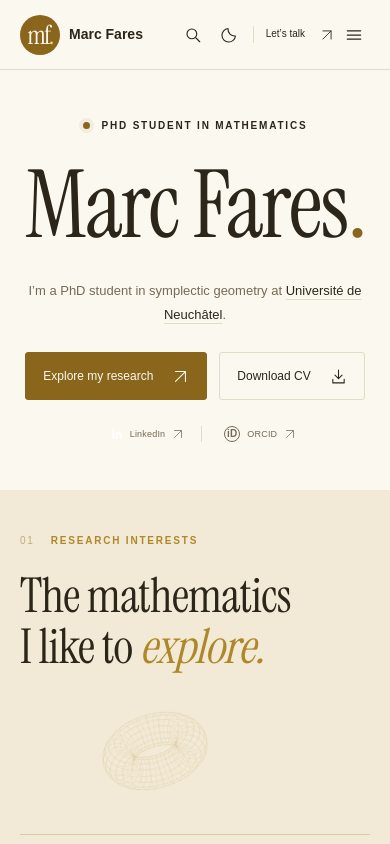
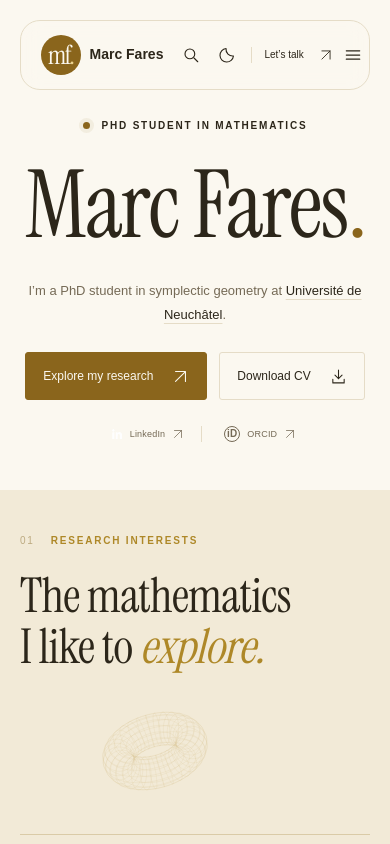
Before and after one commit to BrunoFares/marc-portfolio, a Next.js app: page / in a window 390 px wide. Shown: the top 844 px of the page. Built offline with nearby package versions, Linux system fonts and the light colour scheme.

Commit message:
Changed the look of the header.

```diff
--- a/components/header/header.css
+++ b/components/header/header.css
@@ -1,12 +1,15 @@
 /* Component styles, including responsive and print overrides. */
 .site-header {
   height: 88px;
-  border-bottom: 1px solid var(--line);
+  border: 1px solid var(--line);
   position: sticky;
-  top: 0;
+  top: 20px;
   z-index: 30;
-  background: color-mix(in srgb, var(--bg) 94%, transparent);
-  backdrop-filter: blur(18px);
+  background: color-mix(in srgb, var(--bg) 50%, transparent);
+  backdrop-filter: blur(10px);
+  padding-left: 5%;
+  padding-right: 5%;
+  border-radius: 20px;
 }
 .header-inner {
   height: 100%;
@@ -164,13 +167,14 @@
   .main-nav {
     display: none;
     position: absolute;
-    top: 70px;
+    top: 80px;
     left: 0;
     right: 0;
     padding: 18px 24px;
     background: var(--bg);
     box-shadow: 0 14px 22px var(--shadow-menu);
-    border-bottom: 1px solid var(--line);
+    border: 1px solid var(--line);
+    border-radius: 20px;
   }
   .main-nav.is-open {
     display: flex;
--- a/components/header/header.tsx
+++ b/components/header/header.tsx
@@ -94,8 +94,8 @@ export function Header({ searchItems }: { searchItems: SearchItem[] }) {
 
   return (
     <>
-      <header className="site-header">
-        <div className="header-inner container">
+      <header className="site-header container">
+        <div className="header-inner">
           <Link
             className="brand"
             href="/"
```
